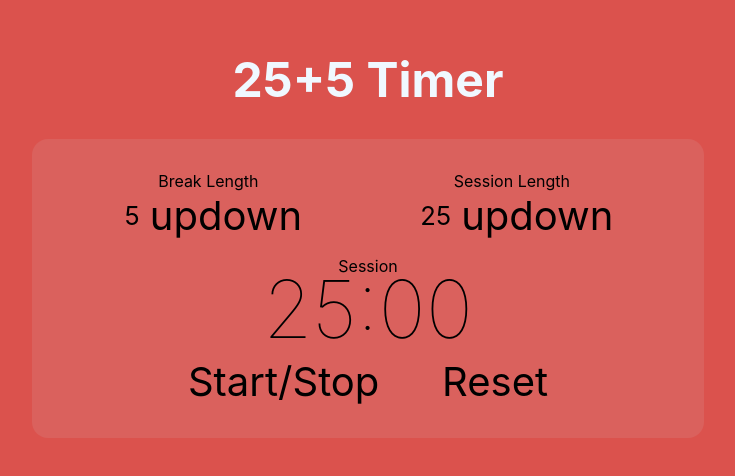
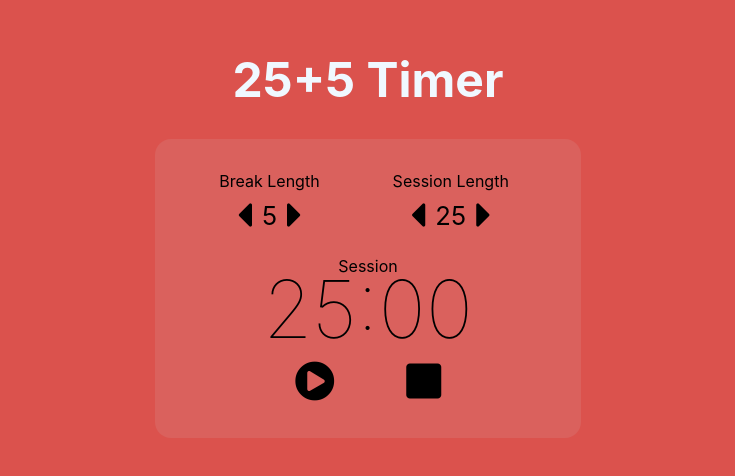
Before and after one commit to sa-pardo/pomodoro-timer, a React (Create React App) app: page / in a window 1280 px wide. Shown: the part 156-632 px from the top of the page, without its empty margins (272-1007 px from the left). Built offline with nearby package versions, Linux system fonts and the light colour scheme.

Commit message:
Adds AwesomeFonts iconst & removes all console logs

```diff
--- a/src/App.js
+++ b/src/App.js
@@ -45,7 +45,6 @@ function App() {
     if (started) {
       intervalID = setInterval(() => {
         setTime(time - 1);
-        console.log(time);
       }, 1000);
       if (time === 0) {
         audio.current.play();
@@ -96,10 +95,10 @@ function App() {
         </div>
         <div className="control">
           <button id="start_stop" onClick={() => setStarted(!started)}>
-            Start/Stop
+            <i class="fas fa-play-circle"></i>
           </button>
           <button id="reset" onClick={reset}>
-            Reset
+            <i class="fas fa-stop"></i>
           </button>
           <audio
             id="beep"
@@ -119,14 +118,22 @@ function TimerLengthControl(props) {
       <div id={props.nameID + "-label"} className="label">
         {props.title}
       </div>
+      <button
+        id={props.nameID + "-decrement"}
+        className="control-button"
+        onClick={props.decrement}
+      >
+        <i class="fas fa-caret-left"></i>
+      </button>
       <div id={props.nameID + "-length"} className="length">
         {props.duration}
       </div>
-      <button id={props.nameID + "-increment"} onClick={props.increment}>
-        up
-      </button>
-      <button id={props.nameID + "-decrement"} onClick={props.decrement}>
-        down
+      <button
+        id={props.nameID + "-increment"}
+        className="control-button"
+        onClick={props.increment}
+      >
+        <i class="fas fa-caret-right"></i>
       </button>
     </div>
   );
```
